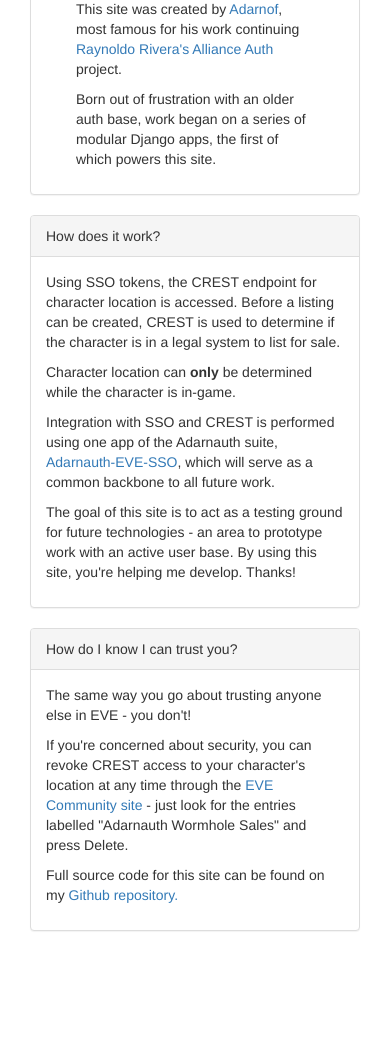
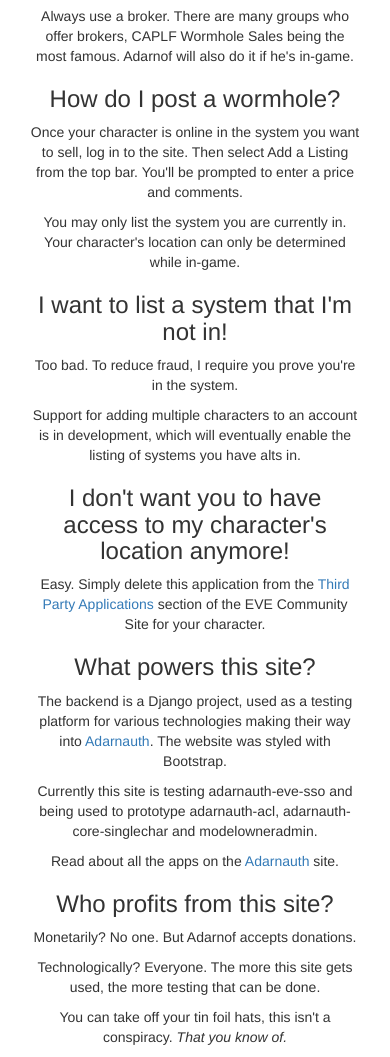
Before and after one commit to Adarnof/adarnauth-whsales, a Django app: template whsales/templates/about.html in a window 390 px wide. Shown: the part 438-1495 px from the top of the page. Before the commit the page ends 1369 px from the top, so only its background shows below. Run offline with Django 3.2, Linux system fonts and the light colour scheme; the template is opened without the code that fills it, so the values that code supplies are empty; some libraries are stand-ins or nearby versions.

Commit message:
Correct shattered system class Include shattered attribute on system model Allow searching by shattered status Update about page Correct tooltip rendering on single listing

```diff
--- a/whsales/forms.py
+++ b/whsales/forms.py
@@ -12,8 +12,11 @@ class ListingAddForm(forms.ModelForm):
     system_id = forms.CharField(max_length=10, widget=forms.HiddenInput())
 
 class ListingSearchForm(forms.Form):
-    wormhole_class = forms.IntegerField(min_value=1, max_value=43, required=False)
+    MAX_CLASS = System.objects.order_by('-wormhole_class')[0].wormhole_class
+
+    wormhole_class = forms.IntegerField(min_value=1, max_value=MAX_CLASS, required=False)
     system_name = forms.CharField(max_length=10, required=False)
     effect = forms.ModelChoiceField(required=False, queryset=Effect.objects.all())
     statics = forms.ModelMultipleChoiceField(required=False, queryset=Wormhole.objects.all())
+    shattered = forms.BooleanField(required=False)
     include_sold = forms.BooleanField(required=False)
--- a/whsales/models.py
+++ b/whsales/models.py
@@ -51,6 +51,7 @@ class System(models.Model):
     wormhole_class = models.PositiveIntegerField()
     effect = models.ForeignKey(Effect, blank=True, null=True, on_delete=models.SET_NULL)
     statics = models.ManyToManyField(Wormhole, blank=True)
+    shattered = models.BooleanField(default=False, blank=True)
 
     def __str__(self):
         return self.name
--- a/whsales/templates/about.html
+++ b/whsales/templates/about.html
@@ -1,45 +1,41 @@
 {% extends "base.html" %}
 {% block content %}
     <h1 class="page-header text-center">Adarnauth Wormhole Sales</h1>
-    <div class="container-fluid">
-        <div class="row-eq-height">
-            <div class="col-md-4">
-                <div class="panel panel-default">
-                    <div class="panel-heading">Who made this?</div>
-                    <div class="panel-body">
-                        <div class="container-fluid">
-                            <div class="col-md-6">
-                                <img class="img-responsive center-block" alt="Adarnof" src="https://image.eveonline.com/Character/234899860_256.jpg">
+    <div class="container-fluid text-center">
+        <div class="col-sm-4 col-sm-offset-4">
+            <h3>How do I find a wormhole?</h3>
+            <p>The latest listings are available on the front page, newest first. To find a specific system, use the Search form.</p>
         </div>
-                            <div class="col-md-6">
-                                <p>This site was created by <a href="http://evewho.com/pilot/Adarnof">Adarnof</a>, most famous for his work continuing <a href="https://forums.eveonline.com/default.aspx?g=posts&t=383030">Raynoldo Rivera's Alliance Auth</a> project.</p>
-                                <p>Born out of frustration with an older auth base, work began on a series of modular Django apps, the first of which powers this site.</p>
+        <div class="col-sm-4 col-sm-offset-4">
+            <h3>How do I buy a wormhole?</h3>
+            <p>If you've found a wormhole you like, get in touch with the character who listed it, found on the listing information page.</p>
+            <p>Always use a broker. There are many groups who offer brokers, CAPLF Wormhole Sales being the most famous. Adarnof will also do it if he's in-game.</p>
         </div>
+        <div class="col-sm-4 col-sm-offset-4">
+            <h3>How do I post a wormhole?</h3>
+            <p>Once your character is online in the system you want to sell, log in to the site. Then select Add a Listing from the top bar. You'll be prompted to enter a price and comments.</p>
+            <p>You may only list the system you are currently in. Your character's location can only be determined while in-game.</p>
         </div>
+        <div class="col-sm-4 col-sm-offset-4">
+            <h3>I want to list a system that I'm not in!</h3>
+            <p>Too bad. To reduce fraud, I require you prove you're in the system.</p>
+            <p>Support for adding multiple characters to an account is in development, which will eventually enable the listing of systems you have alts in.</p>
         </div>
+        <div class="col-sm-4 col-sm-offset-4">
+            <h3>I don't want you to have access to my character's location anymore!</h3>
+            <p>Easy. Simply delete this application from the <a href="https://community.eveonline.com/support/third-party-applications/">Third Party Applications</a> section of the EVE Community Site for your character.</p>
         </div>
+        <div class="col-sm-4 col-sm-offset-4">
+            <h3>What powers this site?</h3>
+            <p>The backend is a Django project, used as a testing platform for various technologies making their way into <a href="https://github.com/adarnof/adarnauth">Adarnauth</a>. The website was styled with Bootstrap.</p>
+            <p>Currently this site is testing adarnauth-eve-sso and being used to prototype adarnauth-acl, adarnauth-core-singlechar and modelowneradmin.</p>
+            <p>Read about all the apps on the <a href="https://adarnauth.tech">Adarnauth</a> site.</p>
         </div>
-            <div class="col-md-4">
-                <div class="panel panel-default">
-                    <div class="panel-heading">How does it work?</div>
-                    <div class="panel-body">
-                        <p>Using SSO tokens, the CREST endpoint for character location is accessed. Before a listing can be created, CREST is used to determine if the character is in a legal system to list for sale.</p>
-                        <p>Character location can <strong>only</strong> be determined while the character is in-game.</p>
-                        <p>Integration with SSO and CREST is performed using one app of the Adarnauth suite, <a href="https://github.com/adarnof/adarnauth-eve-sso">Adarnauth-EVE-SSO</a>, which will serve as a common backbone to all future work.</p>
-                        <p>The goal of this site is to act as a testing ground for future technologies - an area to prototype work with an active user base. By using this site, you're helping me develop. Thanks!</p>
-                    </div>
-               </div>
-            </div>
-            <div class="col-md-4">
-                <div class="panel panel-default">
-                    <div class="panel-heading">How do I know I can trust you?</div>
-                    <div class="panel-body">
-                        <p>The same way you go about trusting anyone else in EVE - you don't!</p>
-                        <p>If you're concerned about security, you can revoke CREST access to your character's location at any time through the <a href="https://community.eveonline.com/support/third-party-applications/">EVE Community site</a> - just look for the entries labelled "Adarnauth Wormhole Sales" and press Delete.</p>
-                        <p>Full source code for this site can be found on my <a href="https://github.com/adarnof">Github repository.</a></p>
-                    </div>
-                </div>
-            </div>
+        <div class="col-sm-4 col-sm-offset-4">
+            <h3>Who profits from this site?</h3>
+            <p>Monetarily? No one. But Adarnof accepts donations.</p>
+            <p>Technologically? Everyone. The more this site gets used, the more testing that can be done.</p>
+            <p>You can take off your tin foil hats, this isn't a conspiracy. <em>That you know of.</em></p>
         </div>
     </div>
 {% endblock %}
--- a/whsales/templates/base.html
+++ b/whsales/templates/base.html
@@ -32,13 +32,10 @@
         }
     </style>
 
+    <script src="https://ajax.googleapis.com/ajax/libs/jquery/1.12.4/jquery.min.js"></script>
     <script src="https://maxcdn.bootstrapcdn.com/bootstrap/3.3.6/js/bootstrap.min.js"></script>
-    <script src="https://ajax.googleapis.com/ajax/libs/jquery/1.12.4/jquery.min.js"></script>
-    <script>
-        {% block extra_script %}
-        {% endblock extra_script %}
-    </script>
-
+    {% block extra_script %}
+    {% endblock extra_script %}
 </head>
 
 <body>
@@ -46,9 +43,15 @@
         <nav class="navbar navbar-inverse">
             <div class="container-fluid">
                 <div class="navbar-header">
+                    <button type="button" class="navbar-toggle collapsed" data-toggle="collapse" data-target="#navbar" aria-expanded="false" aria-controls="navbar">
+                        <span class="sr-only">Toggle navigation</span>
+                        <span class="icon-bar"></span>
+                        <span class="icon-bar"></span>
+                        <span class="icon-bar"></span>
+                    </button>
                     <a class="navbar-brand">Adarnauth Wormhole Sales</a>
                 </div>
-                <div class="collapse navbar-collapse">
+                <div id="navbar" class="navbar-collapse collapse">
                     <ul class="nav navbar-nav">
                         <li><a href="{% url 'listings_panel' %}">Newest</a></li>
                         {% if user.is_authenticated %}
--- a/whsales/templates/listings_panel.html
+++ b/whsales/templates/listings_panel.html
@@ -39,7 +39,7 @@
                         <tr>
                             <th class="text-center">Asking</th>
                             <td class="text-center">
-                                <a class="nodecoration" href="#" data-toggle="tooltip" data-placement="top" title="{{ listing.price|intcomma }} ISK">{{ listing.price|intword }}</a></td>
+                                <a class="nodecoration" href="#" data-toggle="tooltip" data-placement="top" title="{{ listing.price|intcomma }} ISK">{{ listing.price|intword }} ISK</a></td>
                         </tr>
                     </table>
                     <div class="panel-footer text-center">
--- a/whsales/views.py
+++ b/whsales/views.py
@@ -121,6 +121,10 @@ def search(request):
                 qs = qs.filter(effect=form.cleaned_data['effect'])
             if form.cleaned_data['statics']:
                 qs = qs.filter(statics__in=form.cleaned_data['statics'])
+            if form.cleaned_data['shattered']:
+                qs = qs.filter(shattered=True)
+            else:
+                qs = qs.filter(shattered=False)
             listings = Listing.objects.filter(system__in=qs).order_by('-created')
             if not form.cleaned_data['include_sold']:
                 listings = listings.exclude(sold__isnull=False)
```
Also changed, not shown: whsales/templates/single_listing.html (+15 -6 lines), whsales/migrations/0001_initial.py, whsales/migrations/0003_systems.py, whsales/migrations/0004_statics.py, whsales/migrations/systems.csv. Lines whose indentation alone changed are shown as unchanged.
